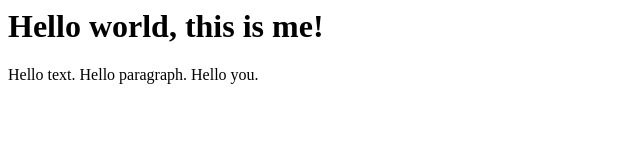
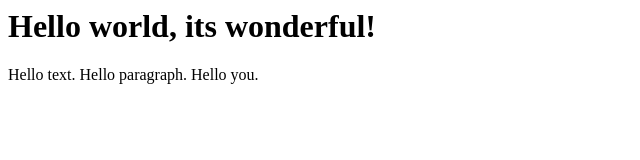
Before and after one commit to DennisD2/tiny, a website: page src/static/index.html in a window 1280 px wide. Shown: the whole page, without its empty margins (0-640 px from the left). Drawn offline with Linux system fonts and the light colour scheme.

Commit message:
Test commit

```diff
--- a/src/static/index.html
+++ b/src/static/index.html
@@ -1,9 +1,9 @@
 <html>
 <head>
-<title>Hello world, this is me!</title>
+<title>Hello world, its wonderful!</title>
 </head>
 <body>
-<h1>Hello world, this is me!</h1>
+<h1>Hello world, its wonderful!</h1>
 Hello text. Hello paragraph. Hello you.
 </body>
 </html>
```
